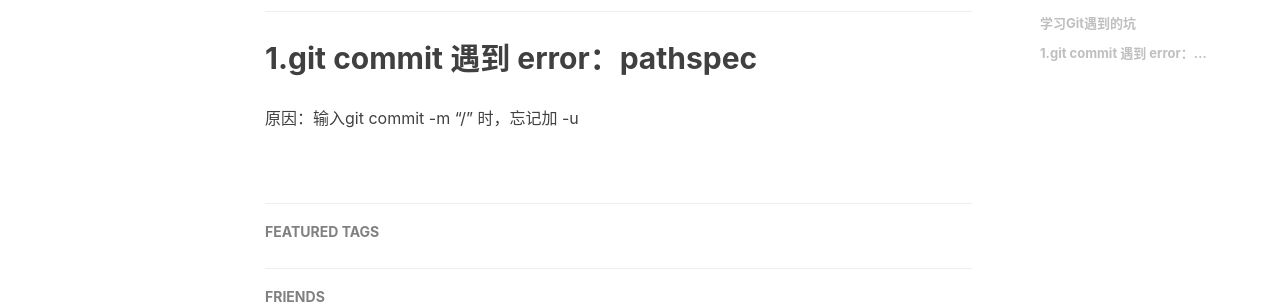
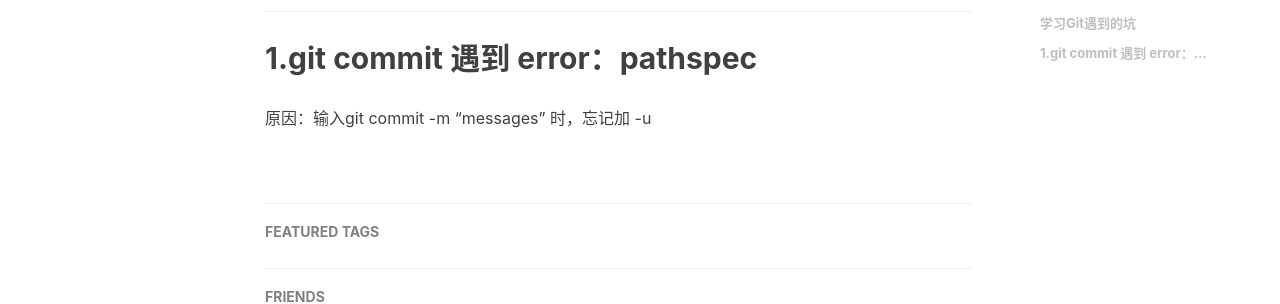
Before and after one commit to BerBai/blog-old, a Jekyll site: the page built from _posts/2018-09-07-学习Git遇到的坑.md, in a window 1280 px wide. Shown: the part 615-919 px from the top of the page. Built offline with Jekyll 4.4.1, drawn with Linux system fonts in a browser that asks for light colours; nearby versions of some CDN libraries; comment, search, counter and statistics services are not loaded.

Commit message:
20190908

```diff
--- a/_posts/2018-09-07-学习Git遇到的坑.md
+++ b/_posts/2018-09-07-学习Git遇到的坑.md
@@ -13,4 +13,4 @@ tags:
 - - - - -
 ## 1.git commit 遇到 error：pathspec
 
-原因：输入git commit -m "/<messages/>" 时，忘记加 -u
+原因：输入git commit -m "messages" 时，忘记加 -u
```
